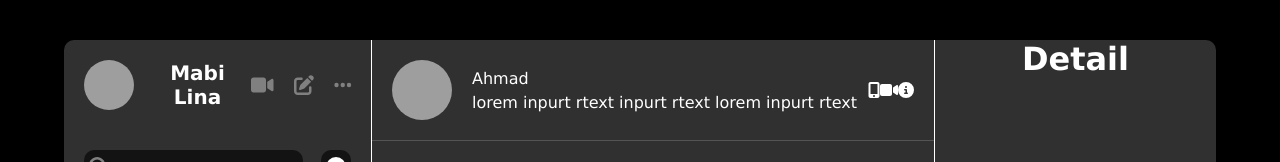
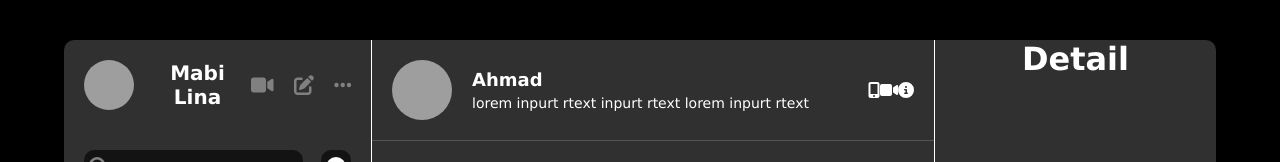
Before and after one commit to LuisArielRetanaHernadez/chat_mabi, a React (Vite) app: page / in a window 1280 px wide. Shown: the top 162 px of the page. Built offline with nearby package versions, Linux system fonts and the light colour scheme; grey boxes are pictures that could not be loaded.

Commit message:
cambiando el tamano del nombre del usuarion con el estado como el grosor

```diff
--- a/src/components/chat/chat.style.css
+++ b/src/components/chat/chat.style.css
@@ -28,6 +28,16 @@
         display: flex;
         flex-direction: column;
         gap: 5px;
+
+        span {
+          font-size: 18px;
+          font-weight: bold;
+        }
+
+        p {
+          font-size: 14px;
+          font-weight: 300;
+        }
       }
     }
   }
```
